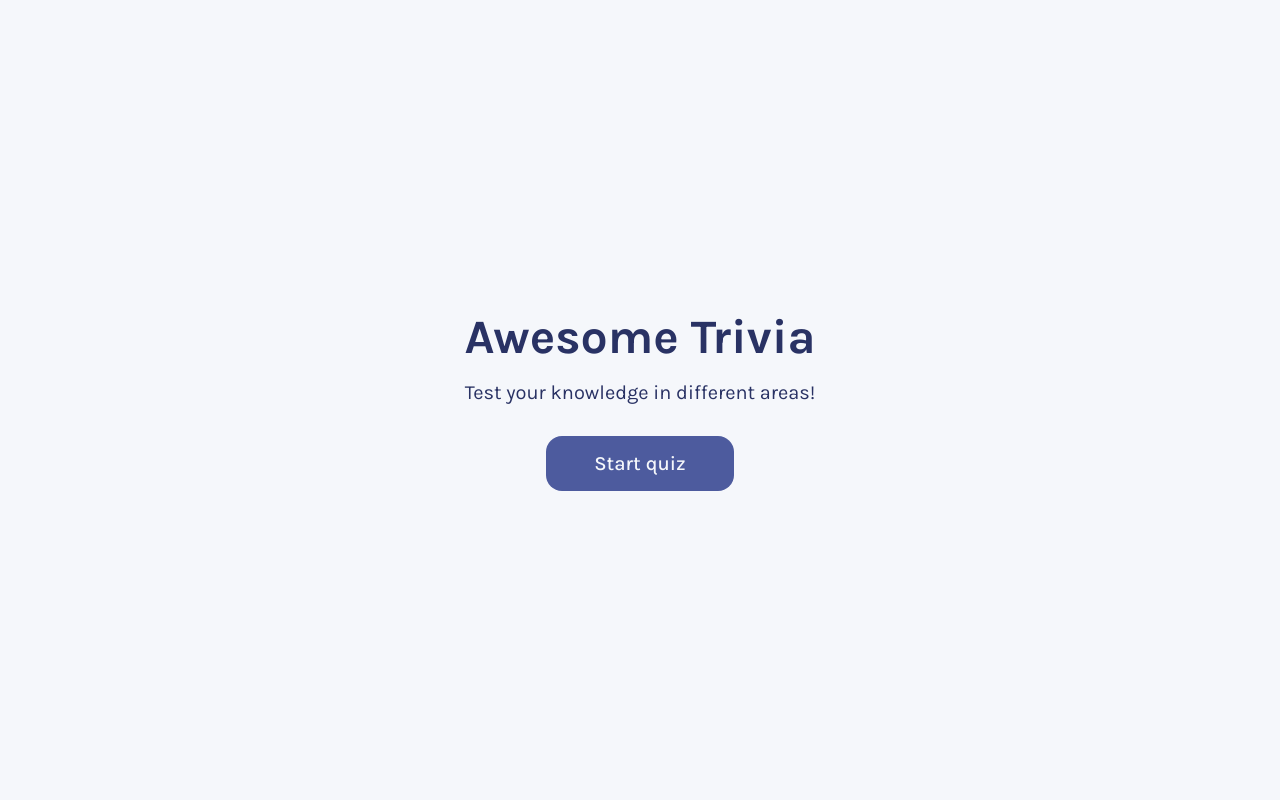
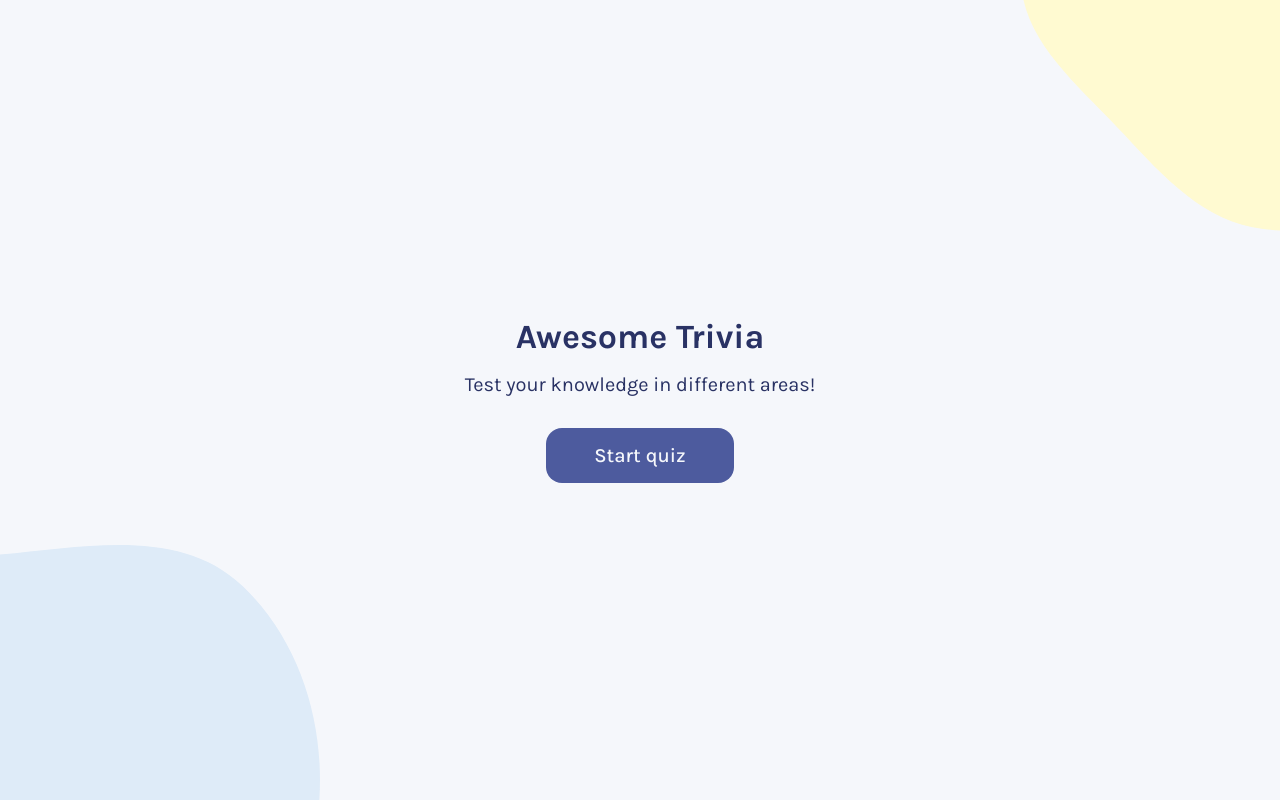
Before and after one commit to zkkv/trivia-game, a React (Vite) app: page / in a window 1280 px wide. Built offline with nearby package versions, Linux system fonts and the light colour scheme.

Commit message:
Add background imagea and introduce minor styling fixes

```diff
--- a/src/components/Game.jsx
+++ b/src/components/Game.jsx
@@ -43,7 +43,7 @@ export default function Game() {
 
 	const startGame = useCallback(() => {
 		fetchQuestions()
-		setIsPlaying(true) // TODO: set to true
+		setIsPlaying(true)
 	}, [fetchQuestions])
 
 	useEffect(() => {
@@ -72,6 +72,7 @@ export default function Game() {
 
 	return (
 		<div ref={containerRef} className="top-level-container">
+			<h1>Here&apos;s {questions.length} questions for ya!</h1>
 			<div className="questions-container">
 				{questionComponents}
 			</div>
--- a/src/components/Welcome.jsx
+++ b/src/components/Welcome.jsx
@@ -1,6 +1,6 @@
 export default function Welcome(props) {
 	return (
-		<div className="welcome-container">
+		<div className="top-level-container welcome">
 			<h1>Awesome Trivia</h1>
 			<h2>Test your knowledge in different areas!</h2>
 			<button className="main-button" onClick={() => props.setHasStarted(true)}>Start quiz</button>
--- a/styles/style.css
+++ b/styles/style.css
@@ -15,22 +15,31 @@ button {
 	cursor: pointer;
 }
 
-.welcome-container {
+button:disabled {
+	cursor: default;
+}
+
+.top-level-container {
+	background-image: url("/public/yellow-blob.svg"), url("/public/blue-blob.svg");
+	background-size: 25%;
+	background-repeat: no-repeat;
+	background-position: top right, bottom left;
+	background-attachment: fixed;
 	display: flex;
 	flex-direction: column;
 	justify-content: center;
 	align-items: center;
-	height: 100vh;
+	min-height: 100vh;
 }
 
-.welcome-container > h1 {
+.welcome > h1 {
 	font-size: 3rem;
 	color: #293264;
 	margin: 0;
 	text-align: center;
 }
 
-.welcome-container > h2 {
+.welcome > h2 {
 	font-size: 1.25rem;
 	color: #293264;
 	font-weight: normal;
@@ -51,13 +60,6 @@ button {
 
 .main-button:disabled {
 	opacity: 0.25;
-	cursor: default;
-}
-
-.top-level-container {
-	display: flex;
-	flex-direction: column;
-	align-items: center;
 }
 
 .questions-container {
@@ -68,6 +70,12 @@ button {
 .question {
 	margin-top: 1rem;
 	margin-bottom: 3rem;
+}
+
+.top-level-container > h1 {
+	font-size: 2.125rem;
+	color: #293264;
+	text-align: center;
 }
 
 .question > h2 {
@@ -95,10 +103,6 @@ button {
 	font-weight: 500;
 	color: #293264;
 	padding: 0.375rem 0.75rem;
-}
-
-.answer-button:disabled {
-	cursor: default;
 }
 
 .answer-button.normal {
```
Also changed, not shown: public/blue-blob.svg (added), public/yellow-blob.svg (added).
